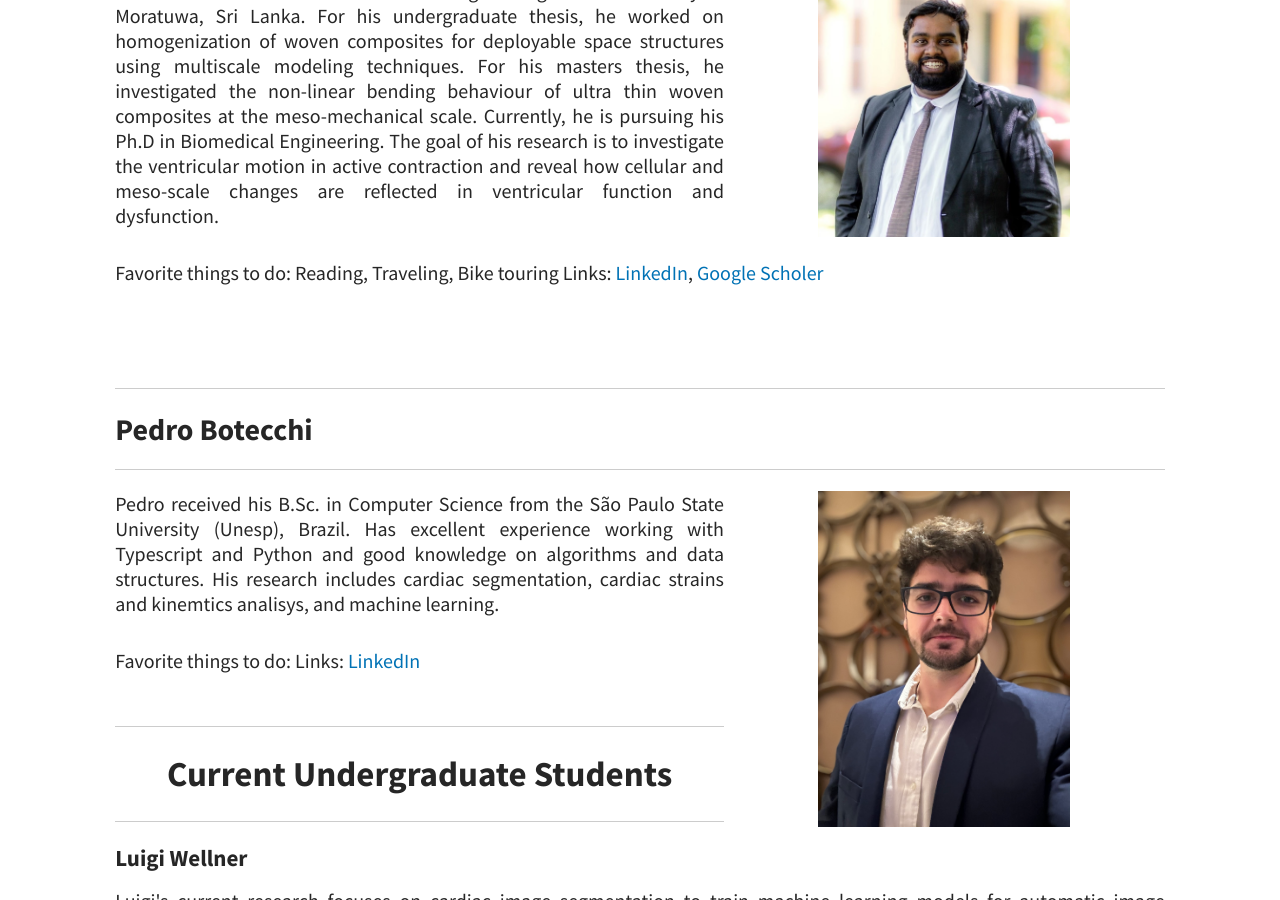
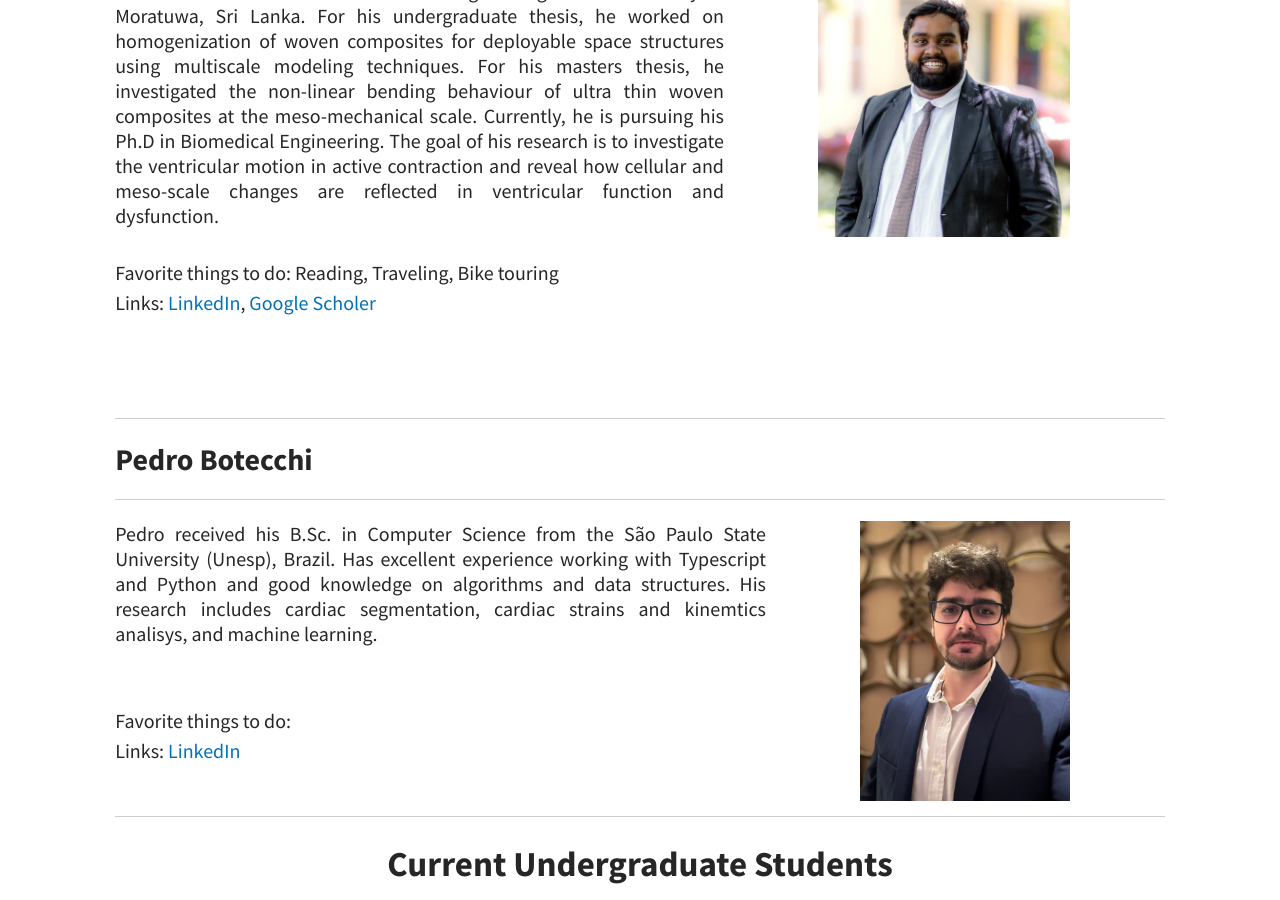
Before and after one commit to CBL-UCF/CBL-UCF.github.io, a Jekyll site: the page built from pages/01People.md, in a window 1280 px wide and 900 px high, scrolled down 2331 px. Built offline with Jekyll 4.4.1, drawn with Linux system fonts in a browser that asks for light colours; a script that is not in the unit is left out.

Commit message:
Update 01People.md

```diff
--- a/pages/01People.md
+++ b/pages/01People.md
@@ -62,7 +62,7 @@ Links:
 <img style="float: right;" src="../../assets/img/people/uditha.png" width="42%" height="42%">
 <div style="text-align: justify">Uditha received his B.Sc and M.Sc in Engineering at the University of Moratuwa, Sri Lanka. For his undergraduate thesis, he worked on homogenization of woven composites for deployable space structures using multiscale modeling techniques. For his masters thesis, he investigated the non-linear bending behaviour of ultra thin woven composites at the meso-mechanical scale. Currently, he is pursuing his Ph.D in Biomedical Engineering. The goal of his research is to investigate the ventricular motion in active contraction and reveal how cellular and meso-scale changes are reflected in ventricular function and dysfunction. </div>
 <br />
-Favorite things to do: Reading, Traveling, Bike touring
+Favorite things to do: Reading, Traveling, Bike touring \
 Links: [LinkedIn](https://www.linkedin.com/in/udithadweerasinghe/), [Google Scholer](https://scholar.google.com/citations?hl=en&user=WVJMR90AAAAJ)
 
 <br />
@@ -72,10 +72,11 @@ Links: [LinkedIn](https://www.linkedin.com/in/udithadweerasinghe/), [Google Scho
 ---
 ### Pedro Botecchi
 ---
-<img style="float: right;" src="../../assets/img/people/pedro.jpeg" width="42%" height="42%">
+<img style="float: right;" src="../../assets/img/people/pedro.jpeg" width="38%" height="38%">
 <div style="text-align: justify"> Pedro received his B.Sc. in Computer Science from the São Paulo State University (Unesp), Brazil. Has excellent experience working with Typescript and Python and good knowledge on algorithms and data structures. His research includes cardiac segmentation, cardiac strains and kinemtics analisys, and machine learning.  </div>
 <br />
-Favorite things to do:
+<br />
+Favorite things to do: \
 Links: [LinkedIn](https://www.linkedin.com/in/pedro-henrique-botecchi/)
 <br />
 <br />
```
